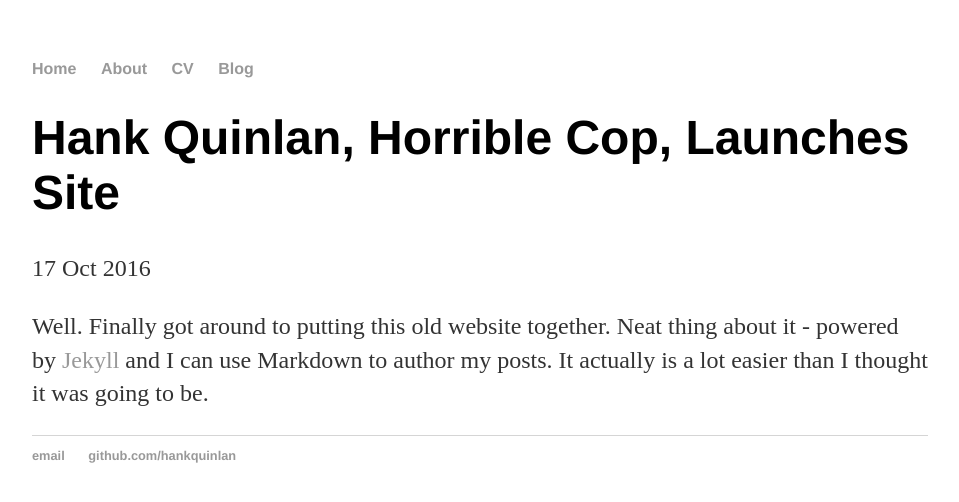
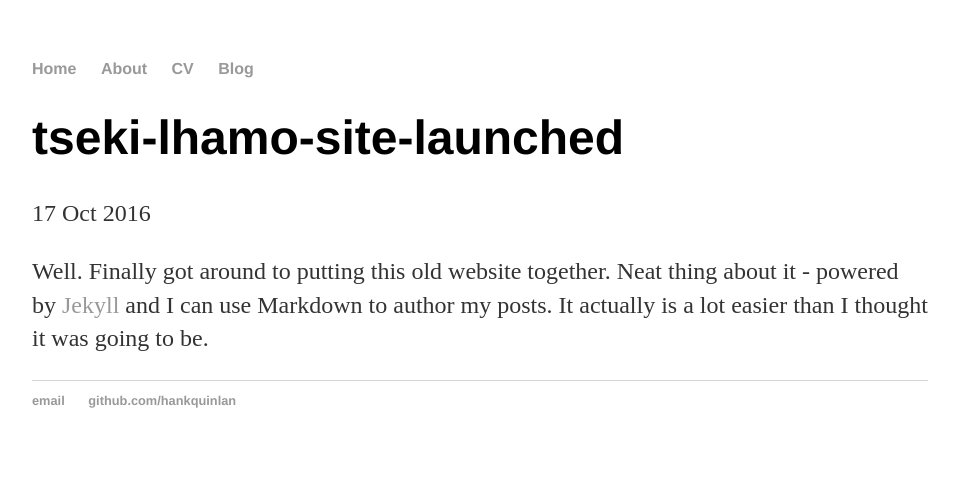
Before and after one commit to tlhamo/2018-Works, a Jekyll site: the page built from _posts/2016-10-17-tseki-lhamo-site-launched.md, in a window 1280 px wide. Shown: the top 502 px of the page, without its empty margins (160-1119 px from the left). Built offline with Jekyll 4.4.1, drawn with Linux system fonts in a browser that asks for light colours.

Commit message:
edited title

```diff
--- a/_posts/2016-10-17-tseki-lhamo-site-launched.md
+++ b/_posts/2016-10-17-tseki-lhamo-site-launched.md
@@ -1,6 +1,6 @@
 ---
 layout: post
-title: "Hank Quinlan, Horrible Cop, Launches Site"
+title: "tseki-lhamo-site-launched"
 date: 2016-10-17
 ---
 
```
